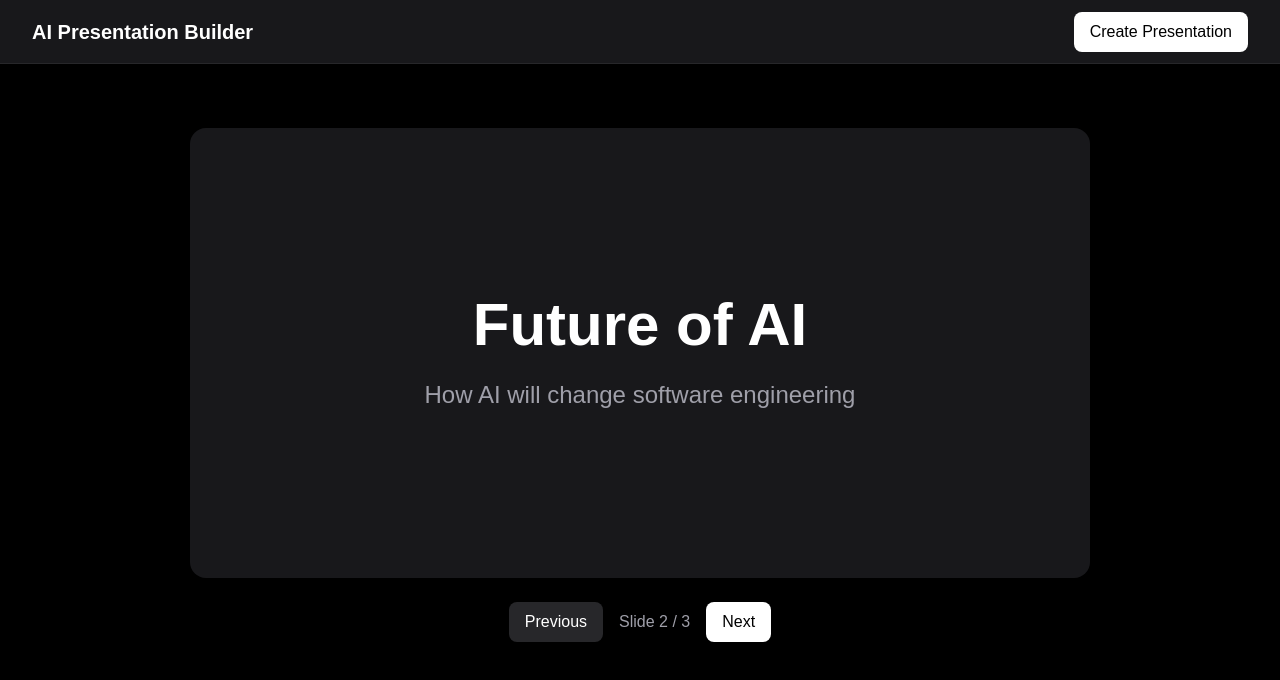
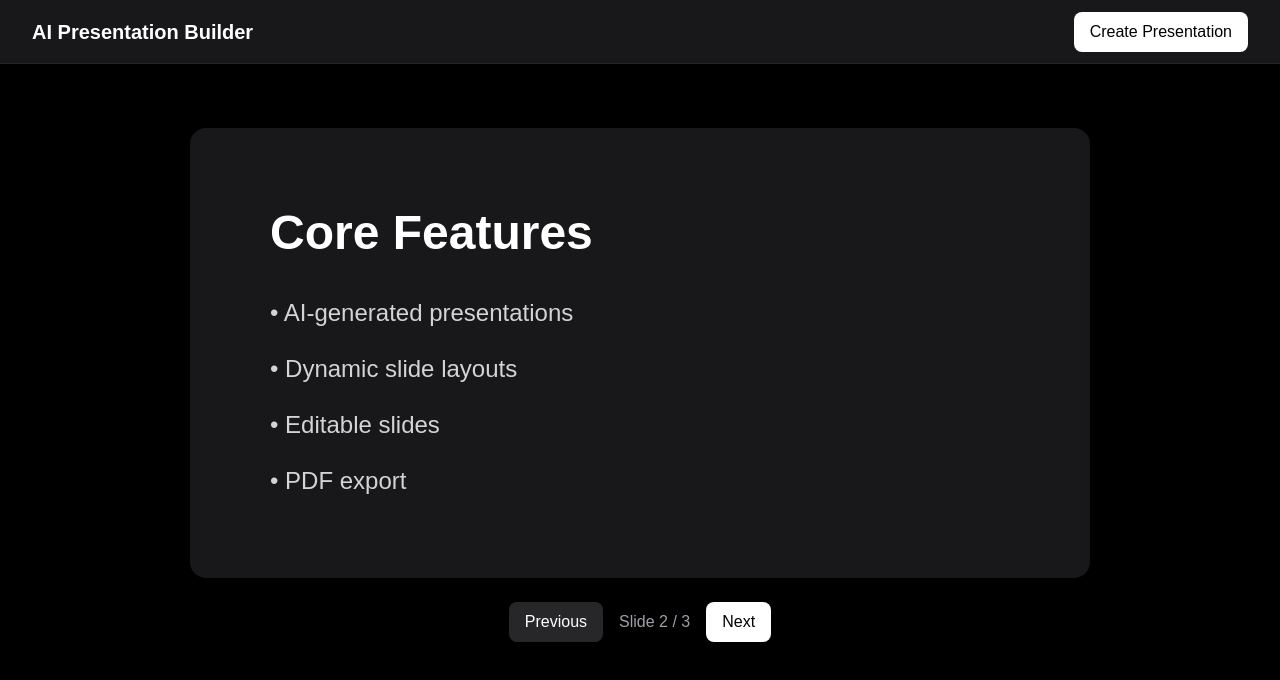
Before and after one commit to bhandari-nikita/ai-presentation-builder, a Next.js app: page / in a window 1280 px wide. Both pictures are taken after a click on the button "Next". Shown: the top 680 px of the page. Built offline with nearby package versions, Linux system fonts and the light colour scheme.

Commit message:
Implement dynamic slide rendering system

```diff
--- a/components/Presentation.tsx
+++ b/components/Presentation.tsx
@@ -2,6 +2,8 @@
 
 import { useState } from "react";
 import TitleSlide from "@/slides/TitleSlide";
+import BulletSlide from "@/slides/BulletSlide";
+import QuoteSlide from "@/slides/QuoteSlide";
 
 export default function Presentation() {
 
@@ -12,31 +14,62 @@ export default function Presentation() {
       title: "AI Presentation Builder",
       subtitle: "Build beautiful AI-powered presentations",
     },
+
     {
       id: 2,
-      type: "title",
-      title: "Future of AI",
-      subtitle: "How AI will change software engineering",
+      type: "bullet",
+      title: "Core Features",
+      bullets: [
+        "AI-generated presentations",
+        "Dynamic slide layouts",
+        "Editable slides",
+        "PDF export",
+      ],
     },
+
     {
       id: 3,
-      type: "title",
-      title: "Why This Project Matters",
-      subtitle: "AI + Design + Engineering",
+      type: "quote",
+      quote: "AI will not replace developers. Developers using AI will replace those who don't.",
+      author: "Modern Engineering Reality",
     },
   ];
 
   const [currentSlide, setCurrentSlide] = useState(0);
 
+  const slide: any = slides[currentSlide];
+
   return (
     <div className="flex flex-col items-center gap-6">
 
-      <div className="w-[900px] h-[450px] bg-zinc-900 rounded-2xl shadow-2xl overflow-hidden">
+      <div className="w-[900px] h-[450px] bg-zinc-900 rounded-2xl shadow-2xl overflow-hidden transition-all duration-300">
 
-        <TitleSlide
-          title={slides[currentSlide].title}
-          subtitle={slides[currentSlide].subtitle}
-        />
+        {
+          slides[currentSlide].type === "title" && (
+            <TitleSlide
+              title={slide.title}
+              subtitle={slide.subtitle}
+            />
+          )
+        }
+
+        {
+          slides[currentSlide].type === "bullet" && (
+            <BulletSlide
+              title={slide.title}
+              bullets={slide.bullets}
+            />
+          )
+        }
+
+        {
+          slides[currentSlide].type === "quote" && (
+            <QuoteSlide
+              quote={slide.quote}
+              author={slide.author}
+            />
+          )
+        }
 
       </div>
 
--- /dev/null
+++ b/slides/BulletSlide.tsx
@@ -0,0 +1,30 @@
+interface BulletSlideProps {
+  title: string;
+  bullets: string[];
+}
+
+export default function BulletSlide({
+  title,
+  bullets,
+}: BulletSlideProps) {
+  return (
+    <div className="w-full h-full flex flex-col justify-center px-20">
+
+      <h1 className="text-5xl font-bold text-white mb-10">
+        {title}
+      </h1>
+
+      <ul className="space-y-6">
+        {bullets.map((bullet, index) => (
+          <li
+            key={index}
+            className="text-2xl text-zinc-300"
+          >
+            • {bullet}
+          </li>
+        ))}
+      </ul>
+
+    </div>
+  );
+}
--- /dev/null
+++ b/slides/QuoteSlide.tsx
@@ -0,0 +1,23 @@
+interface QuoteSlideProps {
+  quote: string;
+  author: string;
+}
+
+export default function QuoteSlide({
+  quote,
+  author,
+}: QuoteSlideProps) {
+  return (
+    <div className="w-full h-full flex flex-col items-center justify-center text-center px-20">
+
+      <h1 className="text-4xl text-white font-semibold italic leading-relaxed mb-8">
+        "{quote}"
+      </h1>
+
+      <p className="text-2xl text-zinc-400">
+        — {author}
+      </p>
+
+    </div>
+  );
+}
```
